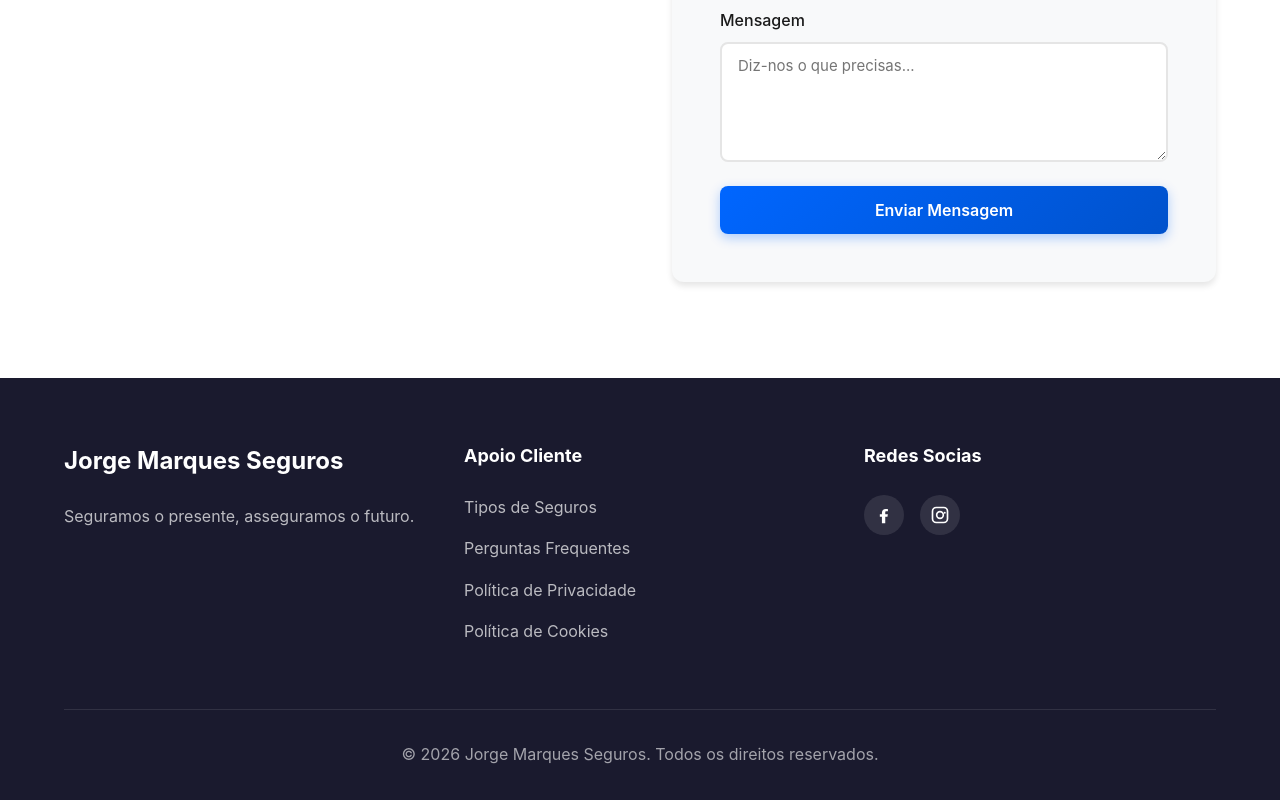
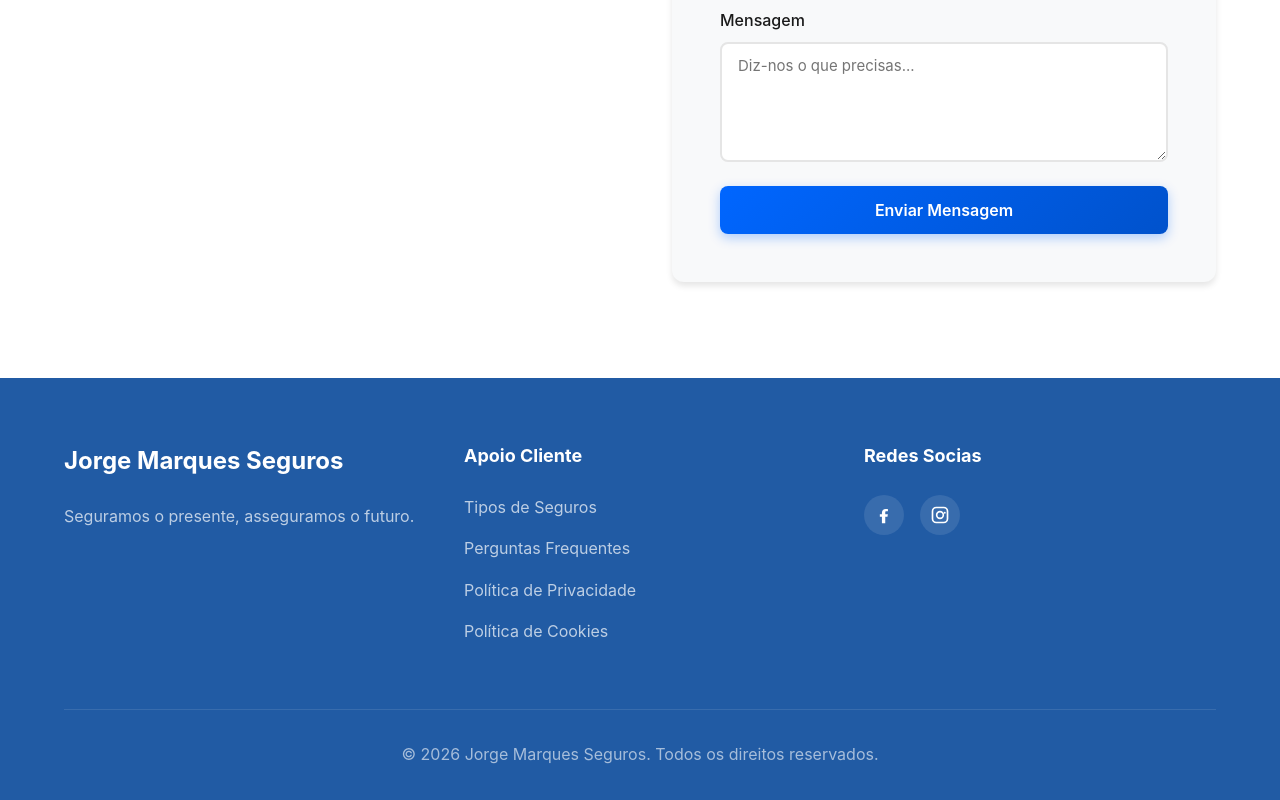
Before and after one commit to a31223-wq/JMseguros2, a website built with Vite: page index.html in a window 1280 px wide. Shown: the part 4183-4983 px from the top of the page. Built offline with nearby package versions, Linux system fonts and the light colour scheme; files whose address does not match are found by name.

Commit message:
Update style.css

```diff
--- a/css/style.css
+++ b/css/style.css
@@ -13,7 +13,7 @@
     --primary-color: #0066FF;
     --primary-dark: #0052CC;
     --primary-light: #3385FF;
-    --secondary-color: #1A1A2E;
+    --secondary-color: #215ba4;
     --text-dark: #1A1A1A;
     --text-light: #666666;
     --text-white: #FFFFFF;
```
